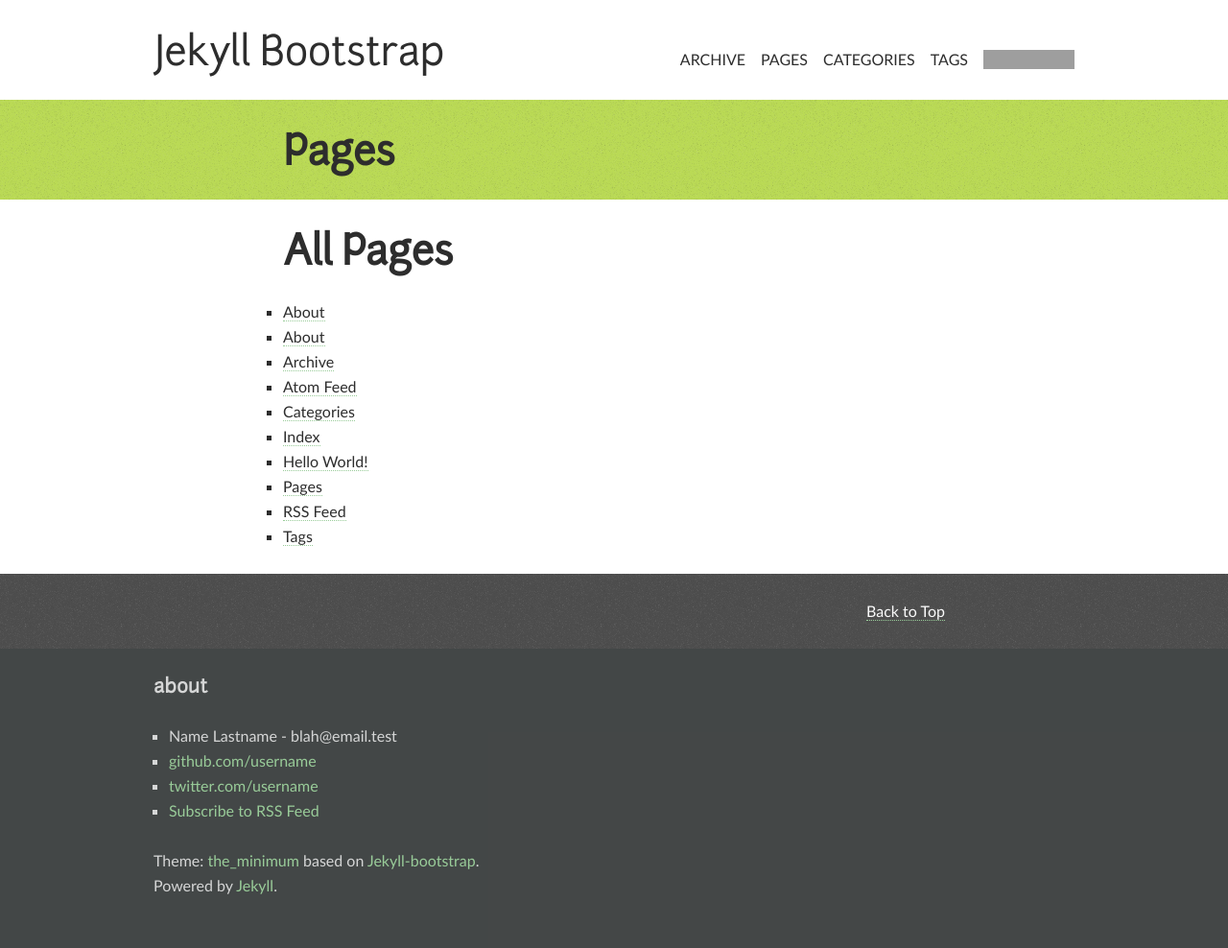
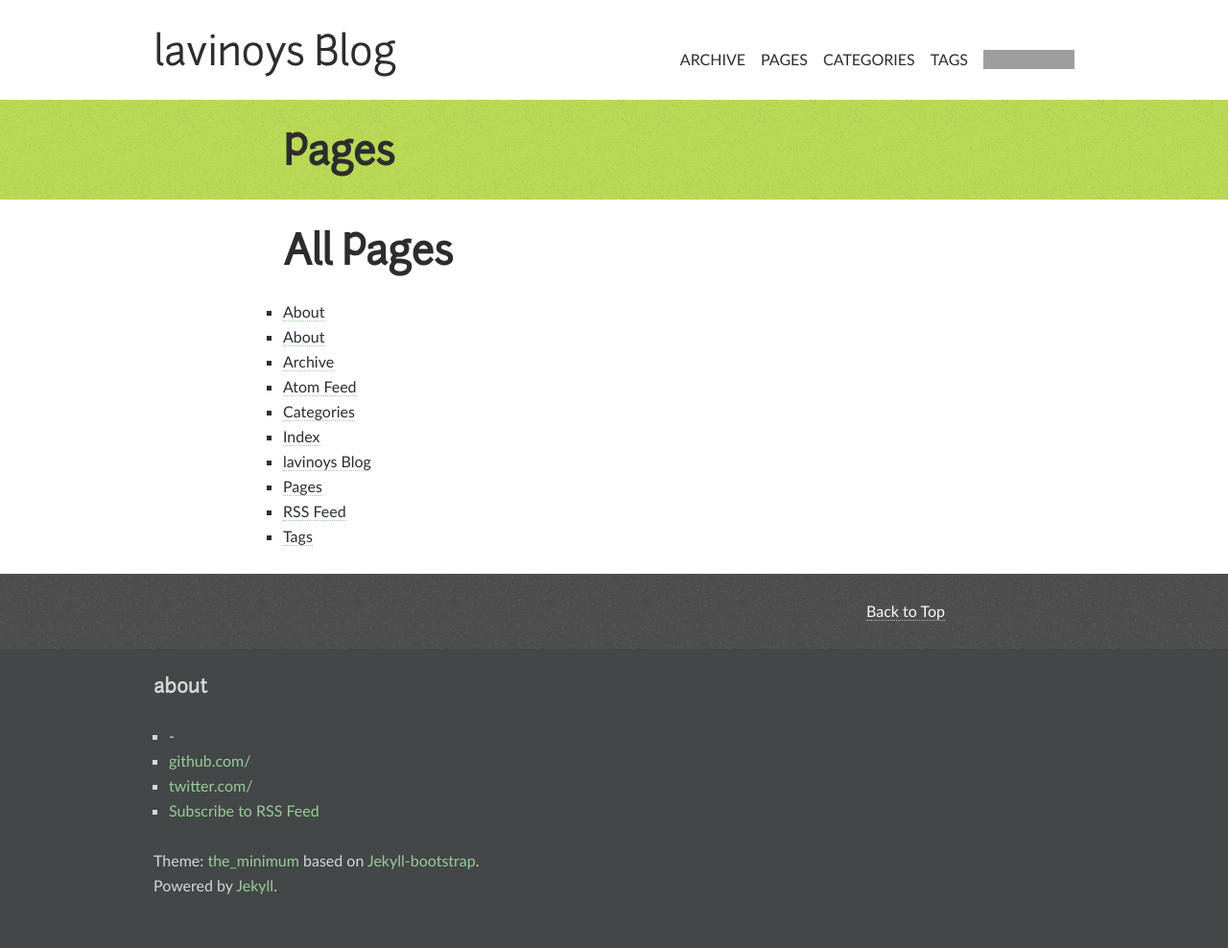
Before and after one commit to lavinoys/lavinoys.github.com, a Jekyll site: the page built from pages.html, in a window 1280 px wide. Shown: the whole page at 96% size. Built offline with Jekyll 4.4.1, drawn with Linux system fonts in a browser that asks for light colours; comment, search, counter and statistics services are not loaded; grey boxes are pictures that could not be loaded.

Commit message:
설정변경

```diff
--- a/_config.yml
+++ b/_config.yml
@@ -8,14 +8,14 @@ highlighter: pygments
 # Themes are encouraged to use these universal variables
 # so be sure to set them if your theme uses them.
 #
-title : Jekyll Bootstrap
+title : lavinoys Blog
 tagline: Site Tagline
-author :
-  name : Name Lastname
-  email : blah@email.test
-  github : username
-  twitter : username
-  feedburner : feedname
+author : lavinoys
+  name &#58; lavinoys
+  email &#58; grmjkzz@gmail.com
+  github &#58; lavinoys
+  twitter &#58; lavinoys
+  feedburner &#58; feedname
 
 # The production_url is only used when full-domain names are needed
 # such as sitemap.txt
@@ -25,7 +25,7 @@ author :
 # Else if you are pushing to username.github.io, replace with your username.
 # Finally if you are pushing to a GitHub project page, include the project name at the end.
 #
-production_url : http://username.github.io
+production_url : http://lavinoys.github.io
 
 gems: ["jekyll-sitemap"]
 
```
Also changed, not shown: _posts/core-samples/2011-12-29-jekyll-introduction.md (+1 -1 lines), index.md (+1 -1 lines).
